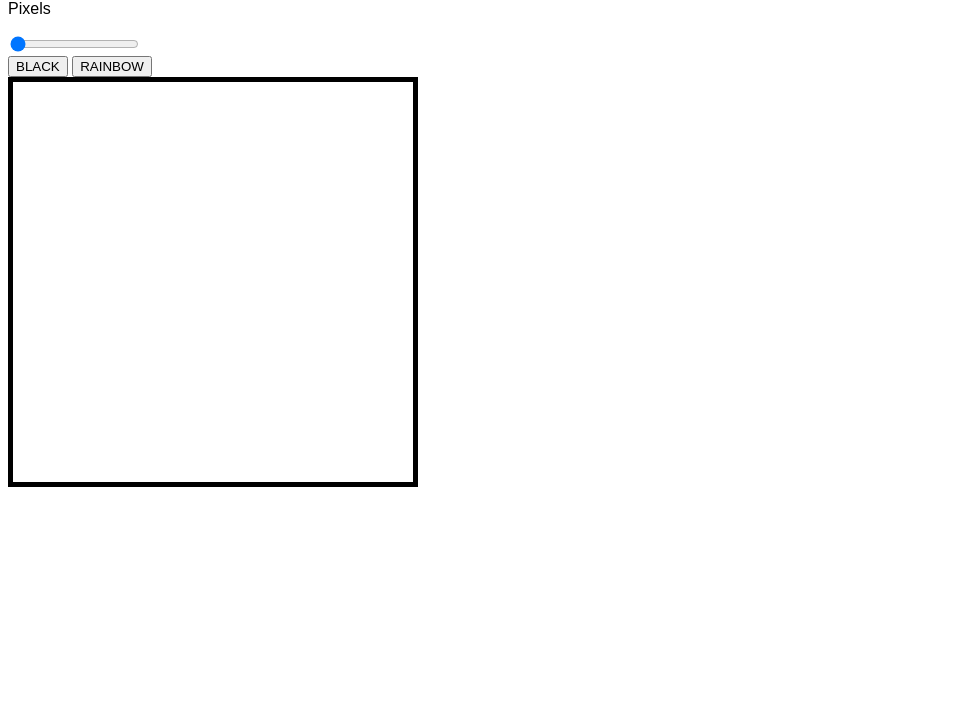
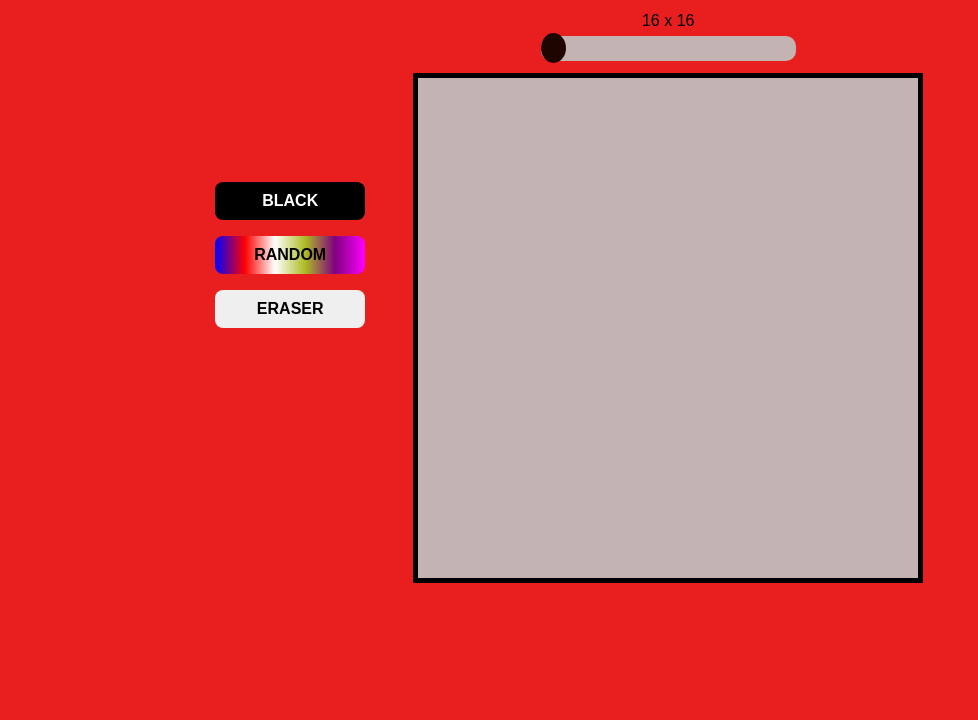
Before and after one commit to mbliefer/etch-a-sketch, a plain HTML site: page index.html in a window 1280 px wide. Shown: the part 80-800 px from the top of the page, without its empty margins (0-978 px from the left). Drawn offline with Linux system fonts and the light colour scheme; a web font is replaced by a local one.

Commit message:
add grid layout

```diff
--- a/index.html
+++ b/index.html
@@ -14,19 +14,21 @@
 </head>
 
 <body>
-    <div class="top">
-        <h1 class="title">Etch-a-Sketch</h1>
-        <p>Pixels</p>
-        <div class="slide-container">
-            <input type="range" min="16" max="64" value="16" class="slider">
+    <div class="page">
+        <div class="center">
+            <h1 class="title">Etch-a-Sketch</h1>
+            <p class="pixels">16 x 16</p>
+            <input type="range" min="16" max="64" value="16" class="slider" id="range">
+            <div class="grid"></div>
+        </div>
+        <div class="buttons">
+            <button class="black btn">BLACK</button>
+            <button class="random btn">RANDOM</button>
+            <button class="eraser btn" >ERASER</button>
         </div>
     </div>
     <script src="script.js"></script>
-    <div class="buttons">
-        <button class="black">BLACK</button>
-        <button class="rainbow">RAINBOW</button>
-    </div>
-    <div class="grid"></div>
+
 </body>
 
 </html>
--- a/script.js
+++ b/script.js
@@ -0,0 +1,45 @@
+const slider = document.querySelector('.slider');
+const pixels = document.querySelector('.pixels');
+const grid = document.querySelector('.grid');
+let gridWidth = parseFloat(getComputedStyle(grid).width);
+console.log(gridWidth / 2);
+let side;
+let squares = document.createElement('div');
+
+let squareSize;
+
+
+//create square grid after moving slide
+slider.addEventListener('change', gridSquares);
+//display grid layout (ie. 16 x 16)
+slider.addEventListener('change', () => pixels.textContent = `${slider.value} x ${slider.value}`);
+
+slider.addEventListener('change', setSquareSize);
+//change p output after moving slider
+
+function setSquareSize(e) {
+    side = e.target.value;
+    squareSize = gridWidth / side;
+    console.log(squareSize)
+    console.log(gridWidth);
+    console.log(side);
+    return squareSize;
+
+}
+
+
+function gridSquares(e) {
+    grid.innerHTML = '';
+    setSquareSize(e);
+    for (let i = 0; i < slider.value; i++) {
+        for (let j = 0; j < slider.value; j++) {
+            squares = document.createElement('div');
+            squares.classList.add('squares');
+            squares.style.width = squareSize + "px";
+            squares.style.height = squareSize + "px";
+            squares.textContent = `${i + 1}`;
+            squares.style.border = "none";
+            grid.appendChild(squares);
+        }
+    }
+}
--- a/style.css
+++ b/style.css
@@ -1,9 +1,97 @@
 body {
     font-family: 'DotGothic16', sans-serif;
+    background-color: rgb(233, 31, 31);
+}
+
+.page {
+    display: flex;
+    flex-direction: row-reverse;
+    justify-content: center;
+    align-items: center;
 }
 
 .grid {
-    width: 400px;
-    height: 400px;
+    width: 500px;
+    height: 500px;
     border: 5px solid black;
+    background-color: #c4b3b3;
+    margin-top: 10px;
+    display: flex;
+    flex-direction: row;
+    justify-content: flex-start;
+    align-items: flex-start;
+    flex-wrap: wrap;
 }
+
+.center {
+    display: flex;
+    flex-direction: column;
+    justify-content: center;
+    align-items: center;
+    margin-right: 15%;
+}
+
+
+.buttons {
+    display: flex;
+    flex-direction: column;
+    margin: 3em;
+    gap: 1em;
+}
+
+.pixels {
+    margin: 4px;
+}
+
+.slider {
+    -webkit-appearance: none;
+    appearance: none;
+    width: 50%; /* Full-width */
+    height: 25px; /* Specified height */
+    background: #c4b3b3; /* Grey background */
+    border-radius: 10px;
+    outline: none; /* Remove outline */
+}
+
+.slider::-webkit-slider-thumb {
+    -webkit-appearance: none;
+    appearance: none;
+    width: 25px; /* Set a specific slider handle width */
+    height: 30px; /* Slider handle height */
+    background: #1f0502;
+    border-radius: 50%;
+    cursor: pointer;
+}
+
+.btn {
+    width: 150px;
+    border-radius: 8px;
+    border: none;
+    padding: 10px 0;
+    cursor: pointer;
+    font-weight: 900;
+    font-size: 16px;
+    font-family: 'DotGothic16', sans-serif;
+
+}
+
+.btn:hover {
+    box-shadow: 0 12px 16px 0 rgba(0,0,0,0.24), 0 17px 50px 0 rgba(0,0,0,0.19);
+    transform: scale(1.05);
+}
+
+.black {
+    background-color: black;
+    color: white;
+}
+
+.random {
+    background-image: linear-gradient(90deg, blue, red, white, #adbc23, purple, rgb(255, 0, 255));
+}
+
+.squares {
+    border: solid 2px black;
+    width: 16px;
+    height: 16px;
+
+}
```
